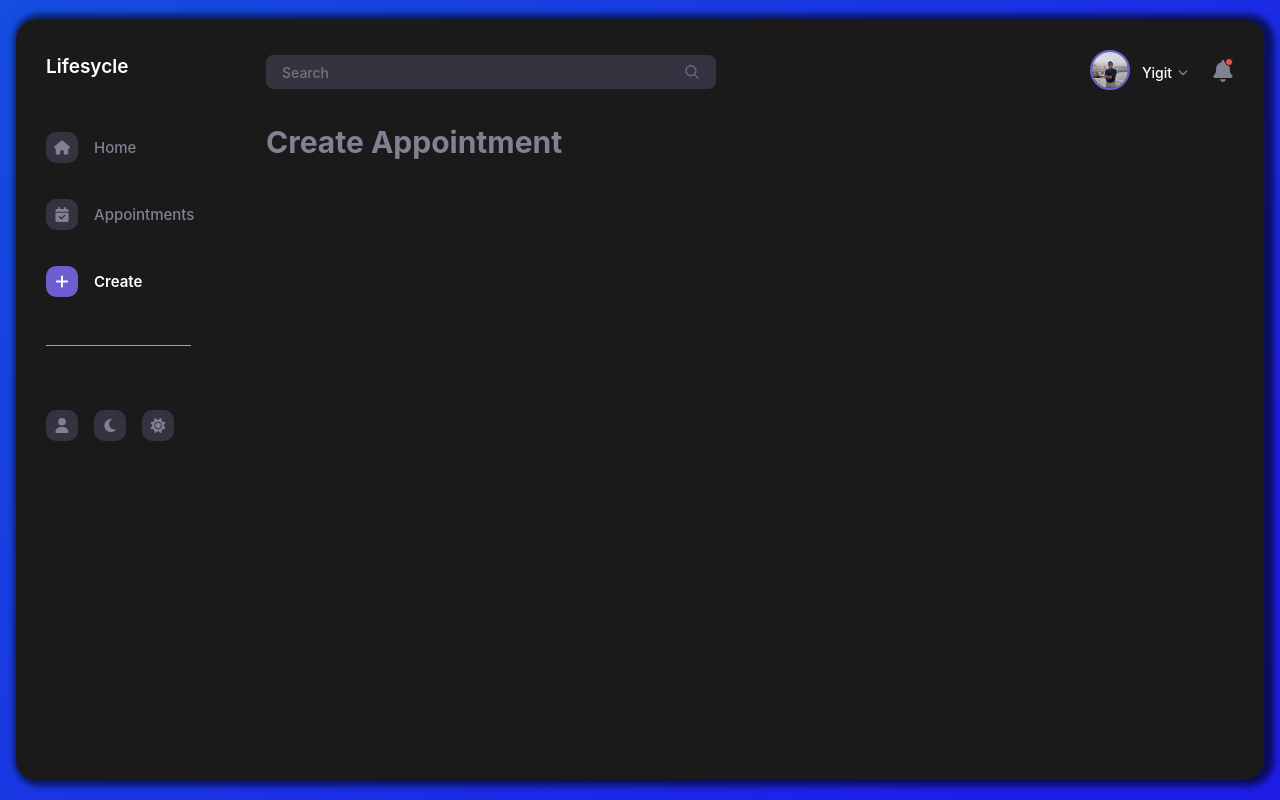
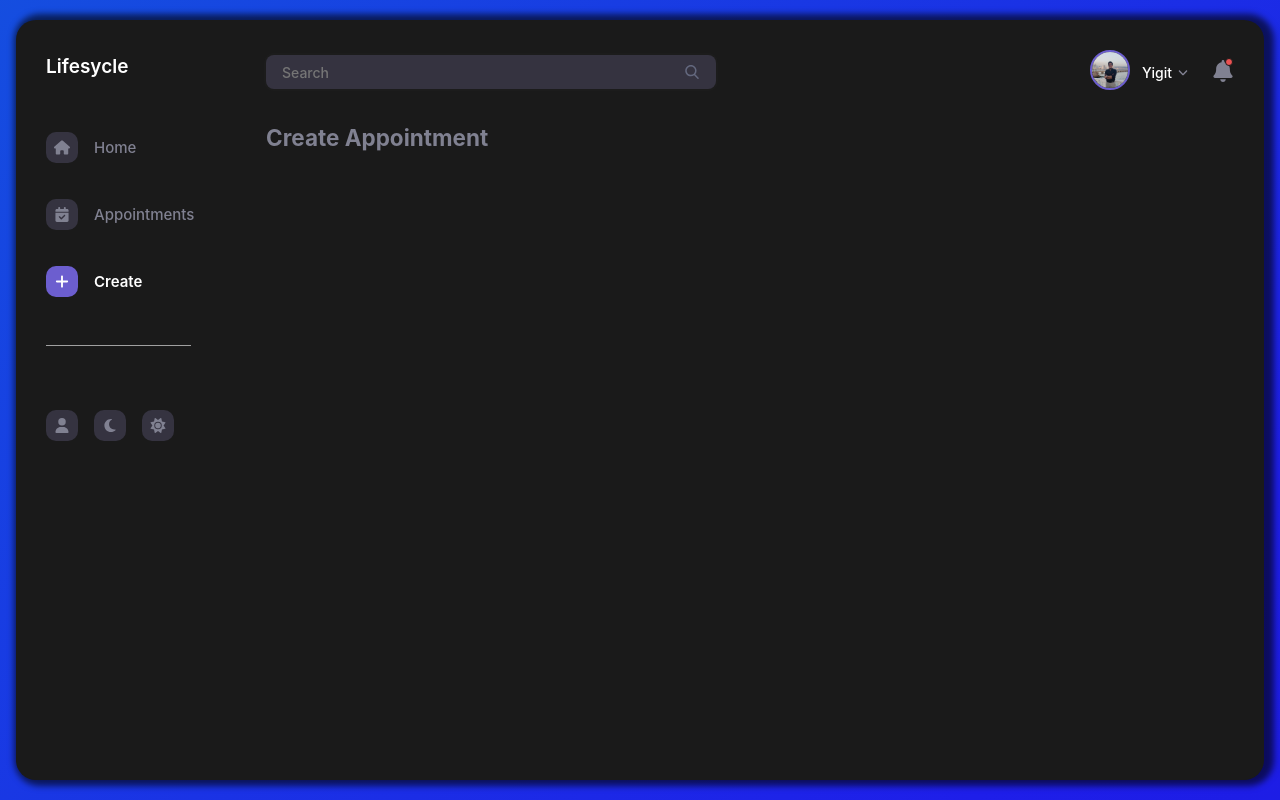
Before and after one commit to Yigit-dev/appointment_vue_app, a Vue app: page /create in a window 1280 px wide. Built offline with nearby package versions, Linux system fonts and the light colour scheme.

Commit message:
Set Page Animation

```diff
--- a/src/layout/index.vue
+++ b/src/layout/index.vue
@@ -3,7 +3,7 @@
     <SideBar />
     <div class="wrapper">
       <Header />
-      <main>
+      <main class="pageAnimation">
         <slot />
       </main>
     </div>
--- a/src/styles/app.css
+++ b/src/styles/app.css
@@ -64,5 +64,17 @@ a:focus {
 }
 
 .pageAnimation {
-  animation: bottom 0.8s var(--delay) both;
+  animation: bottom 0.8s 0s both;
 }
+
+@keyframes bottom {
+  0% {
+    transform: translateY(100px);
+    opacity: 0;
+  }
+
+  100% {
+    opacity: 1;
+    transform: none;
+  }
+}
--- a/src/views/AppointmentView.vue
+++ b/src/views/AppointmentView.vue
@@ -1,5 +1,5 @@
 <template>
-  <div>
+  <section id="appointment" class="pageAnimation">
     <h1>Appointment</h1>
-  </div>
+  </section>
 </template>
--- a/src/views/CreateAppointmentView.vue
+++ b/src/views/CreateAppointmentView.vue
@@ -1,5 +1,5 @@
 <template>
-  <div>
+  <section id="createAppointment" class="pageAnimation">
     <h1>Create Appointment</h1>
-  </div>
+  </section>
 </template>
--- a/src/views/HomeView.vue
+++ b/src/views/HomeView.vue
@@ -1,5 +1,7 @@
 <template>
-  <h1>HOME</h1>
+  <section id="home" class="pageAnimation">
+    <h1>HOME</h1>
+  </section>
 </template>
 
 <script>
```
